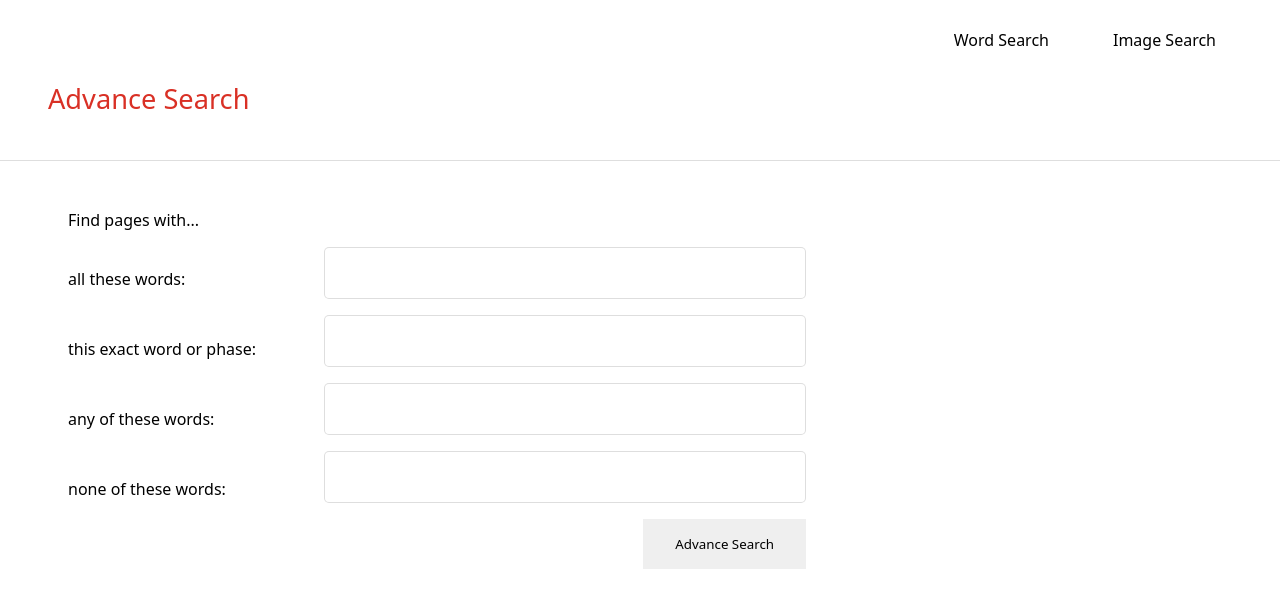
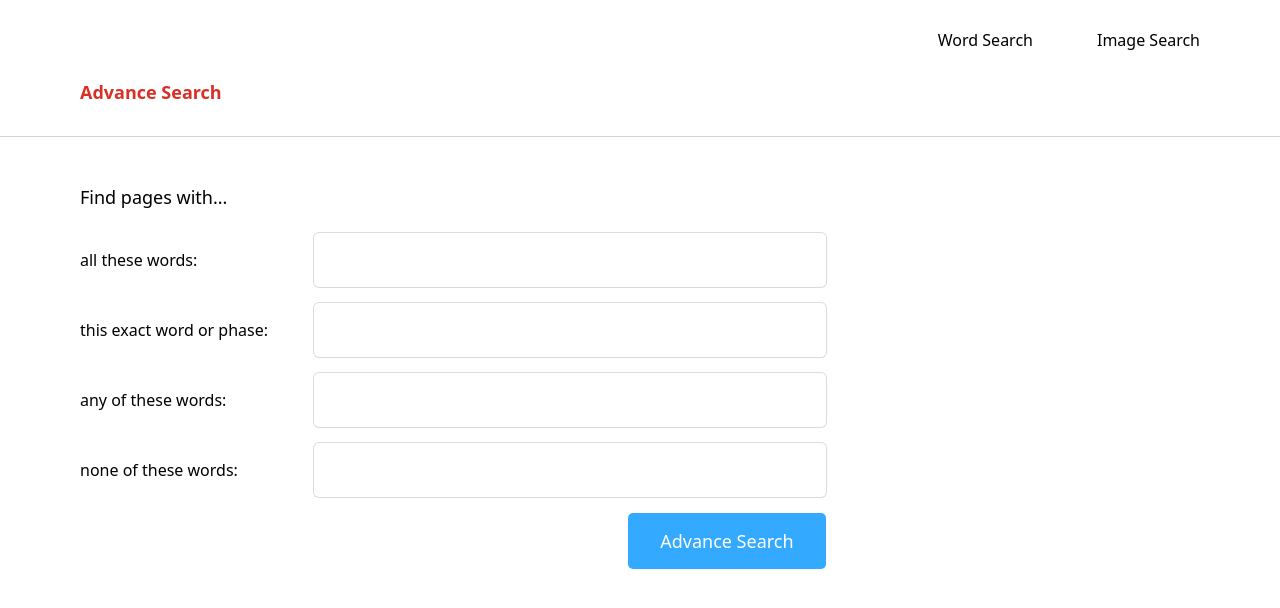
Before and after one commit to ryanfadhilah/CS50w-Project-0, a plain HTML site: page advance page/advanced.html in a window 1280 px wide. Drawn offline with Linux system fonts and the light colour scheme.

Commit message:
change flex to grid

```diff
--- a/advance page/advance.css
+++ b/advance page/advance.css
@@ -1,111 +1,91 @@
 *,
 *::after,
-*::before,
-*:active {
-    /* -webkit-appearance: none; */
+*::before {
     margin: 0;
     padding: 0;
     border: none;
     font-family: system-ui, -apple-system, BlinkMacSystemFont, 'Segoe UI', Roboto, Oxygen, Ubuntu, Cantarell, 'Open Sans', 'Helvetica Neue', sans-serif;
 }
 
-.advance-search {
-    padding: 0 0 0 3rem;
-    display: flex;
-    align-items: start;
-    height: 10vh;
-    /* background-color: lightblue; */
-
-    /* font-size: ; */
-    border-bottom: rgba(115, 115, 115, 0.234) solid 1px;
-
-}
-
-.advance-search>h1 {
-    font-size: 1.7rem;
-    color: #d93025;
-    font-weight: 350;
-
-}
-
 nav {
     /* background-color: antiquewhite; */
+    display: flex;
+    flex-direction: row;
+    justify-content: end;
+    align-items: center;
     height: 10vh;
-    display: flex;
-    align-items: center;
-    justify-content: end;
+    padding: 0 5rem 0 0;
 }
 
 nav>ul {
     display: flex;
-    align-items: center;
-    justify-content: end;
+    gap: 4rem;
     list-style: none;
 }
 
-nav>ul>li {
-    padding: 0 4rem 0 0;
+nav>ul>li>a {
+    text-decoration: none;
+    color: black;
+
 }
 
-nav>ul>li>a {
-    color: black;
-    text-decoration: none;
-}
-
-form {
-    display: flex;
-    margin: 0 0 0 4.25rem;
-    gap: 4.25rem;
-    position: absolute;
-}
-
-.left,
-.right {
-    display: flex;
-    flex-direction: column;
-    justify-content: center;
-    gap: 1rem;
+.advance-search {
     /* background-color: antiquewhite; */
-}
-
-.left>label,
-.right>input {
-    padding: 1rem 0 1rem 0;
-}
-
-.right>input {
-    width: 30rem;
-    border: rgba(115, 115, 115, 0.234) solid 1px;
-    border-radius: 5px;
-
-    transition: all ease-in-out .25s;
-    box-shadow: transparent;
-}
-
-.advance-button {
-    display: flex;
-    justify-content: end;
-}
-
-.left>.advance-button {
-    padding: 1rem 2rem;
-    background-color: transparent;
-}
-
-.right>.advance-button>input {
-    padding: 1rem 2rem;
-}
-
-.right>input:hover {
-    border: transparent;
-    box-shadow: rgba(0, 0, 0, 0.122) 0px 3px 8px;
-
+    color: #d93025;
+    padding: 0 0 2rem 5rem;
+    border-bottom: 1px solid lightgray;
+    font-weight: 100;
+    font-size: xx-small;
 }
 
 .title {
     /* background-color: antiquewhite; */
-    padding: 3rem 0 1rem 4.25rem;
-    font-size: 1rem;
-    /* color: #d93025; */
-    font-weight: 500;
+    font-size: large;
+    padding: 3rem 0 1.5rem 5rem;
 }
+
+form {
+
+    display: grid;
+    grid-template-columns: 17vw 40vw;
+    padding: 0 0 0 5rem;
+    /* background-color: lightblue; */
+    gap: 1rem;
+}
+
+form>input,
+form>label {
+    /* background-color: lightcoral; */
+    padding: 1rem 0;
+}
+
+form>input {
+    box-shadow: rgba(0, 0, 0, 0.02) 0px 1px 3px 0px, rgba(27, 31, 35, 0.15) 0px 0px 0px 1px;
+    border-radius: 5px;
+    transition: all ease-in-out .2s;
+    padding: 0 0 0 1.25rem;
+}
+
+form>input:hover {
+    box-shadow: rgba(5, 119, 154, 0.16) 0px 1px 4px;
+
+}
+
+.advance-button {
+    /* background-color: antiquewhite; */
+    display: flex;
+    flex-direction: row-reverse;
+}
+
+.advance-button>input {
+    padding: 1rem 2rem;
+    border-radius: 5px;
+    background-color: rgba(0, 149, 255, 0.801);
+    color: white;
+    font-size: large;
+    transition: all ease-in-out .2s;
+}
+
+.advance-button>input:hover {
+    background-color: rgb(0, 159, 255);
+}
--- a/advance page/advanced.html
+++ b/advance page/advanced.html
@@ -26,22 +26,22 @@
         <p>Find pages with...</p>
     </div>
 
-    <form action="">
-        <div class="left">
-            <label for="all">all these words: </label>
-            <label for="exact">this exact word or phase: </label>
-            <label for="any">any of these words: </label>
-            <label for="none">none of these words: </label>
-            <div class="advance-button"></div>
-        </div>
+    <form action="https://www.google.com/search">
+        <label for="all">all these words: </label>
+        <input type="text" id="all" name="as_q">
 
-        <div class="right">
-            <input type="text" id="all">
-            <input type="text" id="exact">
-            <input type="text" id="any">
-            <input type="text" id="none">
-            <div class="advance-button"><input type="button" value="Advance Search"></div>
-        </div>
+        <label for="exact">this exact word or phase: </label>
+        <input type="text" id="exact" name="as_epq">
+
+        <label for="any">any of these words: </label>
+        <input type="text" id="any" name="as_oq">
+
+        <label for="none">none of these words: </label>
+        <input type="text" id="none" name="as_eq">
+        <div class="advance-button"></div>
+
+        <div class="advance-button"><input type="submit" value="Advance Search"></div>
+
     </form>
 
 </body>
```
